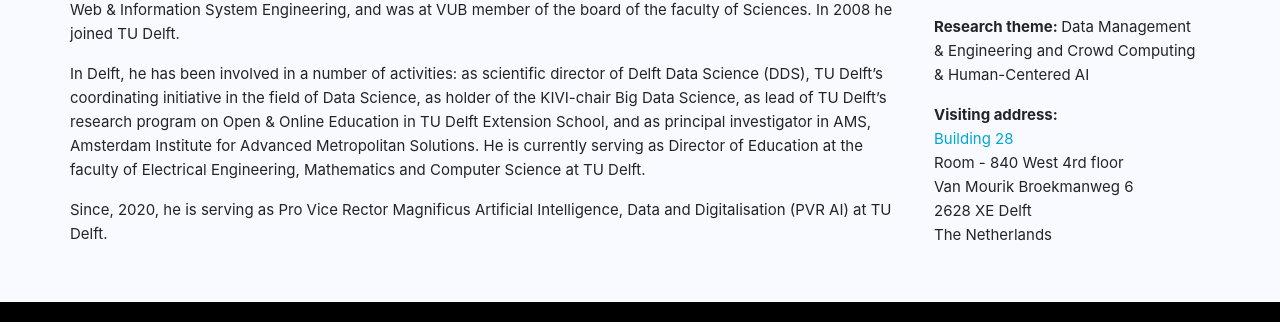
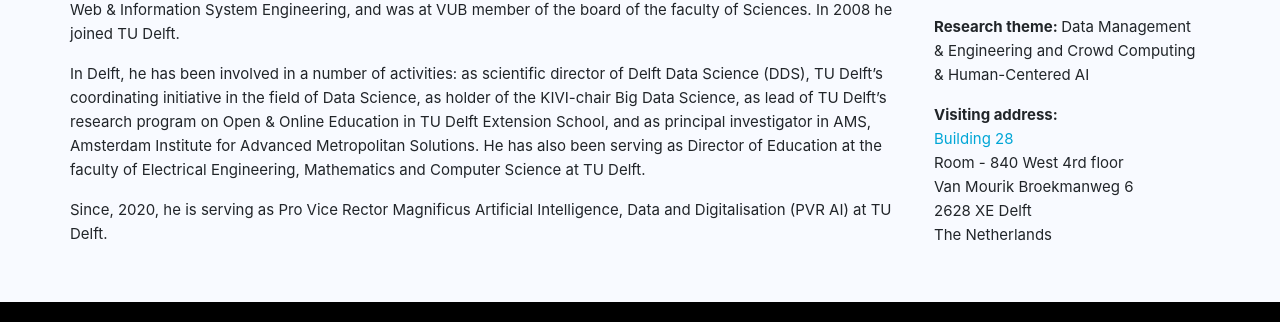
Before and after one commit to wis-delft/wis-delft.github.io, a Jekyll site: the page built from _details/resume.md, in a window 1280 px wide. Shown: the part 733-1055 px from the top of the page. Built offline with Jekyll 4.4.1, drawn with Linux system fonts in a browser that asks for light colours.

Commit message:
Update resume.md

```diff
--- a/_details/resume.md
+++ b/_details/resume.md
@@ -35,6 +35,6 @@
 
 Previously, he studied computing science, got his Ph.D. with a thesis on complex objects databases, had several consultancy jobs with consultancy firms in the Netherlands (e.g. Bakkenist, BSO, Origin), held a position in the ADREM group in the Computer Science department of the University of Antwerp, was leading the Architecture of Information Systems (AIS) group in the Computer Science department of the Technische Universiteit Eindhoven, served between 2001 and 2004 as the chairman of the board of the Computer Science department in Eindhoven, was associated with the INS2 group at CWI in Amsterdam, was a guest-professor at the University of Antwerp, was the director of the Business Information Systems (BIS) master program in Eindhoven, was between 2005 and 2008 full professor of information systems at the Vrije Universiteit Brussel (VUB) and co-director of the WISE laboratory for Web & Information System Engineering, and was at VUB member of the board of the faculty of Sciences. In 2008 he joined TU Delft.
 
-In Delft, he has been involved in a number of activities: as scientific director of Delft Data Science (DDS), TU Delft’s coordinating initiative in the field of Data Science, as holder of the KIVI-chair Big Data Science, as lead of TU Delft's research program on Open & Online Education in TU Delft Extension School, and as principal investigator in AMS, Amsterdam Institute for Advanced Metropolitan Solutions. He is currently serving as Director of Education at the faculty of Electrical Engineering, Mathematics and Computer Science at TU Delft.
+In Delft, he has been involved in a number of activities: as scientific director of Delft Data Science (DDS), TU Delft’s coordinating initiative in the field of Data Science, as holder of the KIVI-chair Big Data Science, as lead of TU Delft's research program on Open & Online Education in TU Delft Extension School, and as principal investigator in AMS, Amsterdam Institute for Advanced Metropolitan Solutions. He has also been serving as Director of Education at the faculty of Electrical Engineering, Mathematics and Computer Science at TU Delft.
 
 Since, 2020, he is serving as Pro Vice Rector Magnificus Artificial Intelligence, Data and Digitalisation (PVR AI) at TU Delft.
```
